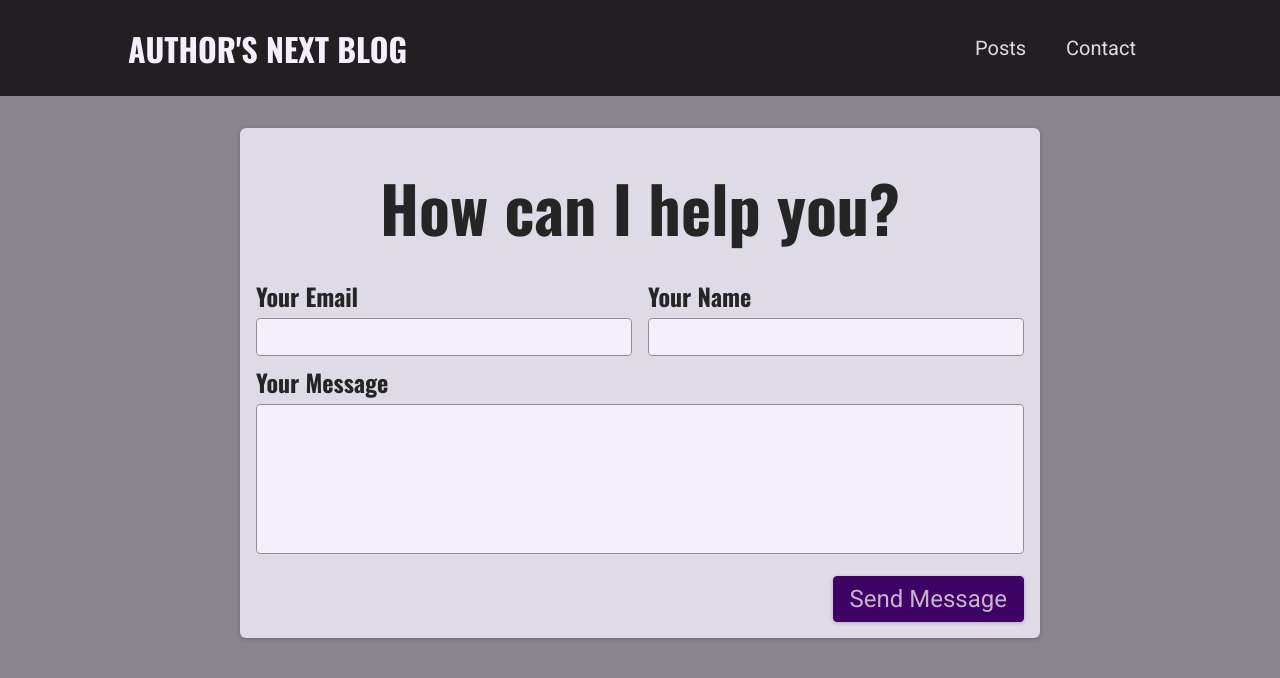
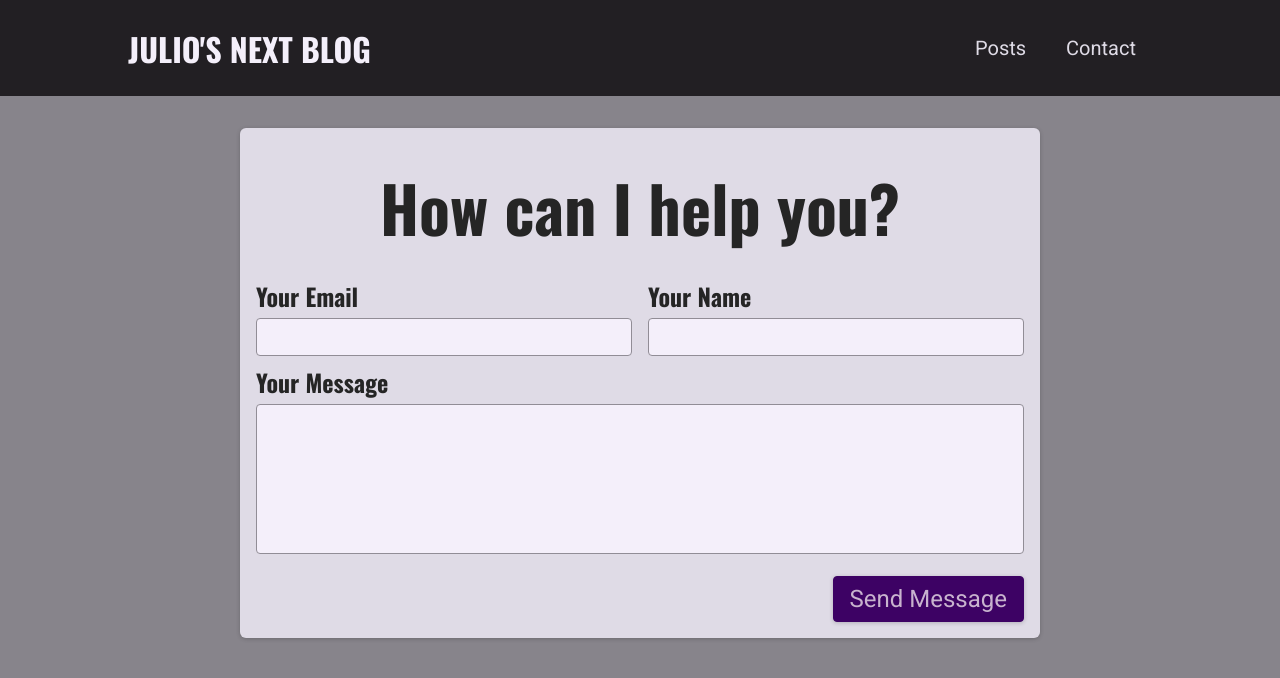
Before and after one commit to JulioAvalos/nextjs-blog-app, a Next.js app: page /contact in a window 1280 px wide. Shown: the top 678 px of the page. Built offline with nearby package versions, Linux system fonts and the light colour scheme.

Commit message:
edithing Author information

```diff
--- a/components/home-page/hero.js
+++ b/components/home-page/hero.js
@@ -12,7 +12,7 @@ function Hero() {
           height={300}
         />
       </div>
-      <h1>Hey there</h1>
+      <h1>Hi, I'm Julio</h1>
       <p>
         I blog about web development - especially frontend and backend frameworks like
         Angular, React, Express, Spring Boot
--- a/components/layout/logo.js
+++ b/components/layout/logo.js
@@ -1,7 +1,7 @@
 import classes from "./logo.module.css";
 
 function Logo() {
-  return <div className={classes.logo}>Author's Next Blog</div>;
+  return <div className={classes.logo}>Julio's Next Blog</div>;
 }
 
 export default Logo;
--- a/pages/index.js
+++ b/pages/index.js
@@ -10,7 +10,7 @@ function HomePage(props) {
   return (
     <Fragment>
       <Head>
-        <title>Welcome to my blog</title>
+        <title>Julio's blog</title>
         <meta
           name="description"
           content="I post about programming and web development"
```
Also changed, not shown: 1 other file (tests, documents, lock files or other folders).
